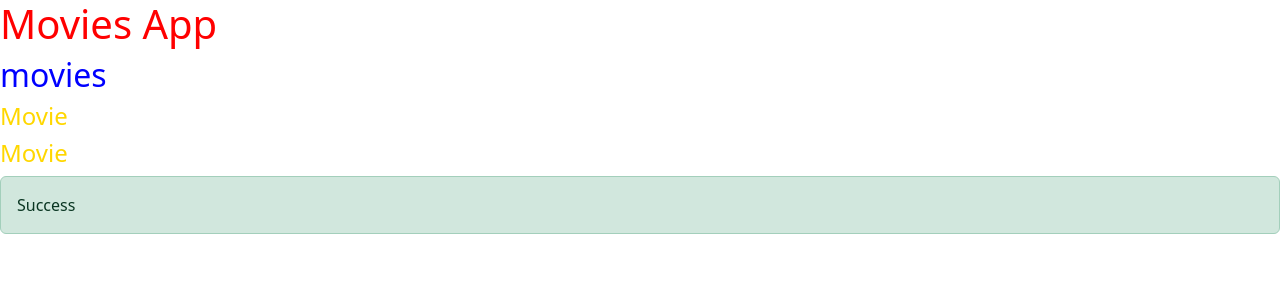
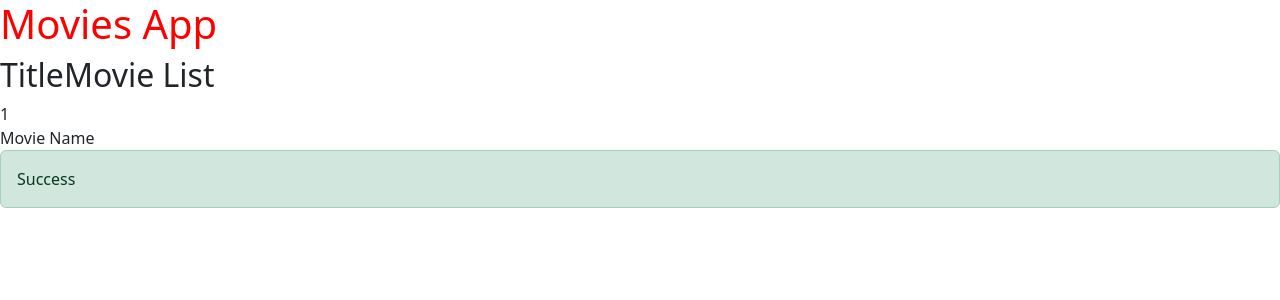
Before and after one commit to Abdullah-Alsabouni/MovieApp, an Angular app: page / in a window 1280 px wide. Shown: the top 300 px of the page. Built offline with nearby package versions, Linux system fonts and the light colour scheme.

Commit message:
Lesson 4-Data Binding

```diff
--- /dev/null
+++ b/src/app/movie.ts
@@ -0,0 +1,10 @@
+export class Movie {
+    id: number;
+    name: string
+
+    constructor(id: number, name: string) {
+        this.id = id;
+        this.name = name;
+    }
+
+}
--- a/src/app/movies/movies.component.html
+++ b/src/app/movies/movies.component.html
@@ -1,3 +1,5 @@
-<h2>movies</h2>
-<movie></movie>
-<movie></movie>
+<h2>
+    {{ "Title" + getTitle() }}
+  </h2>
+  <div> {{ movie.id }} </div>
+  <div> {{ movie.name }}</div>
--- a/src/app/movies/movies.component.ts
+++ b/src/app/movies/movies.component.ts
@@ -1,17 +1,21 @@
-import { Component } from "@angular/core";
+import { Component } from '@angular/core';
+import { Movie } from '../movie';
+
 
 @Component({
-    selector: 'movies', // ==> <movies></movies> , '.movies'==> <div class = "movies">
-    templateUrl: 'movies.component.html',
-    styles: [`
-        h2 {
-            color: blue;
-        }
-        // h4 {
-        //     color: yellow;  // movies comp. içinde olan movie comp. h4 ile tanımlanan etiketler movies.component.style'den ayarlanamaz
-        // }
-        `]
+  selector: 'movies', // ==> <movies></movies> , '.movies'==> <div class = "movies">
+  templateUrl: 'movies.component.html'
 })
 export class MoviesComponent {
+  title = 'Movie List';
 
+    movie: Movie = {
+        id: 1,
+        name: 'Movie Name'
+    }
+
+
+  getTitle() {
+    return this.title;
+  }
 }
```
